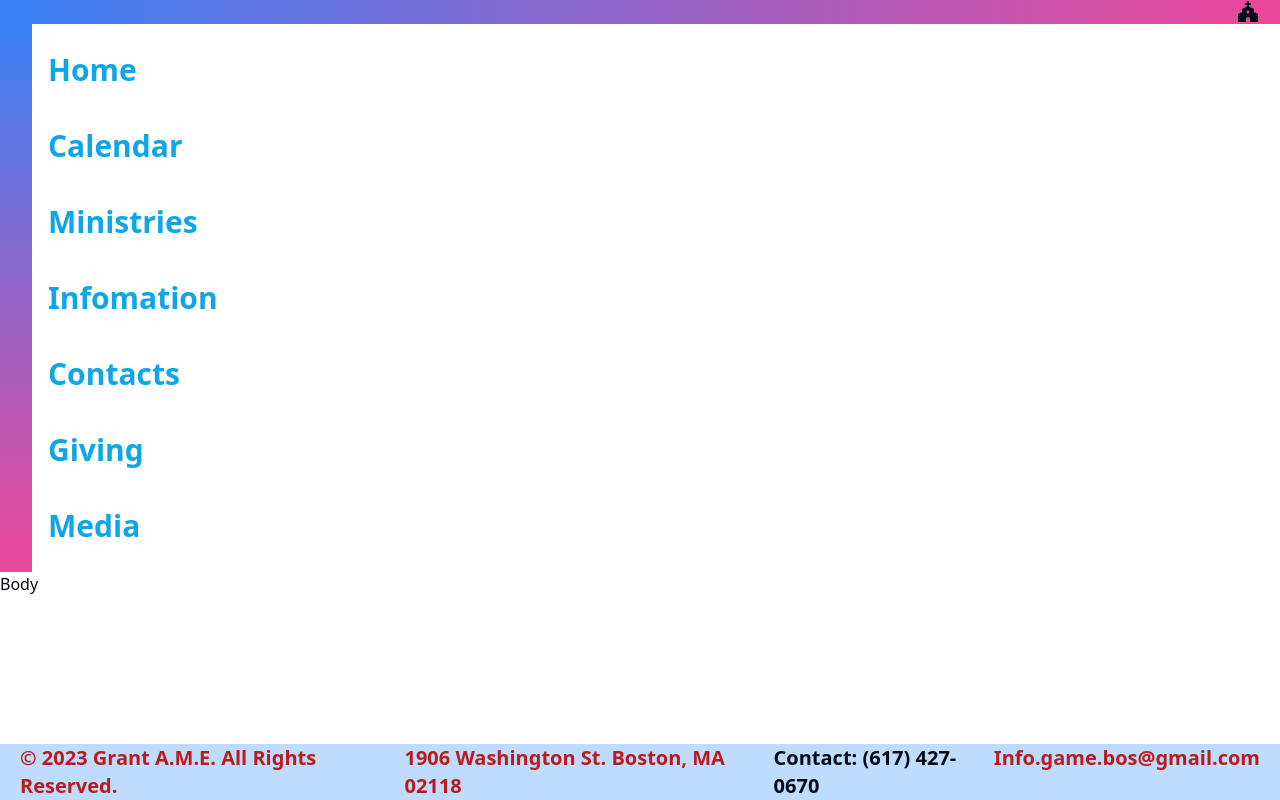
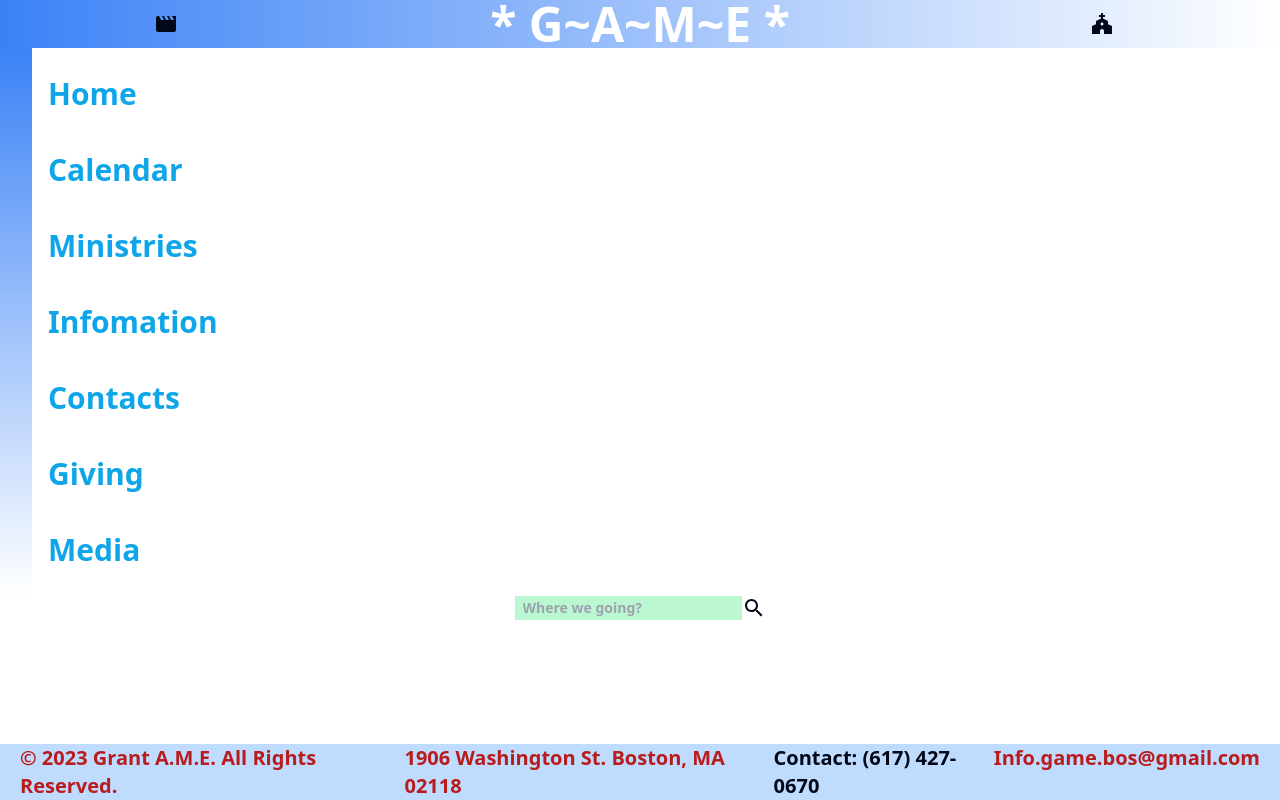
Before and after one commit to cainjason/game-v5, a Next.js app: page / in a window 1280 px wide. Built offline with nearby package versions, Linux system fonts and the light colour scheme.

Commit message:
added png to <Body>

```diff
--- a/app/components/Body.tsx
+++ b/app/components/Body.tsx
@@ -1,9 +1,17 @@
+import Image from 'next/image';
+import NewGrant from '../public/newgrant.png';
+
+function Body() {
 
 
-function Body() {
   return (
     <body className="h-full w-full">
-			Body
+			{/*<Image
+        src={NewGrant}
+        alt='church'
+        width='500px'
+        height='600px'
+        placeholder='blur' />*/}
     </body>
   )
 }
--- /dev/null
+++ b/app/components/Comment.tsx
@@ -0,0 +1,16 @@
+import SearchIcon from '@mui/icons-material/Search';
+
+function Comment() {
+  return (
+    <div className="flex justify-center ">
+        <input
+            className="text-sm outline-none border-red-600 bg-green-200 pl-2 font-bold"
+            type="text"
+            placeholder="Where we going?"/>
+
+            <SearchIcon />
+    </div>
+  )
+}
+
+export default Comment;
--- a/app/components/Header.tsx
+++ b/app/components/Header.tsx
@@ -1,9 +1,15 @@
 import ChurchIcon from '@mui/icons-material/Church';
+import MovieIcon from '@mui/icons-material/Movie';
+import Link from 'next/link';
 
 function Header() {
   return (
-    <header className='flex justify-end bg-gradient-to-r from-blue-500 to-pink-500'>
-      <ChurchIcon className='mr-5  ml-2 h-9 w-9' />
+    <header className='flex items-center justify-around bg-gradient-to-r from-blue-500'>
+
+      <MovieIcon className='cursor-pointer hover:bg-blue-200 flex justify-end mr-5  ml-2 h-9 w-9' />
+
+      <h1 className='flex text-white text-5xl font-extrabold justify-center'>* G~A~M~E *</h1>
+      <ChurchIcon className='cursor-pointer hover:bg-blue-200 flex justify-end mr-5  ml-2 h-9 w-9' />
     </header>
   )
 }
--- a/app/components/Navbar.tsx
+++ b/app/components/Navbar.tsx
@@ -1,7 +1,7 @@
 
 function Navbar() {
   return (
-    <nav className="flex flex-col h-full w-8 bg-gradient-to-b from-blue-500 to-pink-500 text-3xl font-bold p-2">
+    <nav className="flex flex-col h-full w-8 bg-gradient-to-b from-blue-500 text-3xl font-bold p-2">
       <p className="text-sky-500 hover:text-sky-700 mt-5 mb-5 ml-10"><a href="#home">Home</a></p>
       <p className="text-sky-500 hover:text-sky-700 mt-5 mb-5 ml-10"><a href="#calendar">Calendar</a></p>
       <p className="text-sky-500 hover:text-sky-700 mt-5 mb-5 ml-10"><a href="#ministries">Ministries</a></p>
--- a/app/page.tsx
+++ b/app/page.tsx
@@ -1,4 +1,5 @@
 import Body from "./components/Body";
+import Comment from "./components/Comment";
 import Footer from "./components/Footer";
 import Header from "./components/Header";
 import Navbar from "./components/Navbar";
@@ -9,6 +10,7 @@
       <Header />
       <Navbar />
       <Body />
+      <Comment />
       <Footer />
     </main>
   );
--- a/package.json
+++ b/package.json
@@ -21,6 +21,7 @@
     "react": "^18",
     "react-dom": "^18",
     "react-icons": "^5.0.1",
+    "react-player": "^2.15.1",
     "react-router-dom": "^6.22.3",
     "tailwind-merge": "^2.2.1",
     "tailwindcss-animate": "^1.0.7"
```
Also changed, not shown: app/components/Image.tsx (deleted, +0 -11 lines), public/NewGrant.png (added), 1 other file (tests, documents, lock files or other folders).
